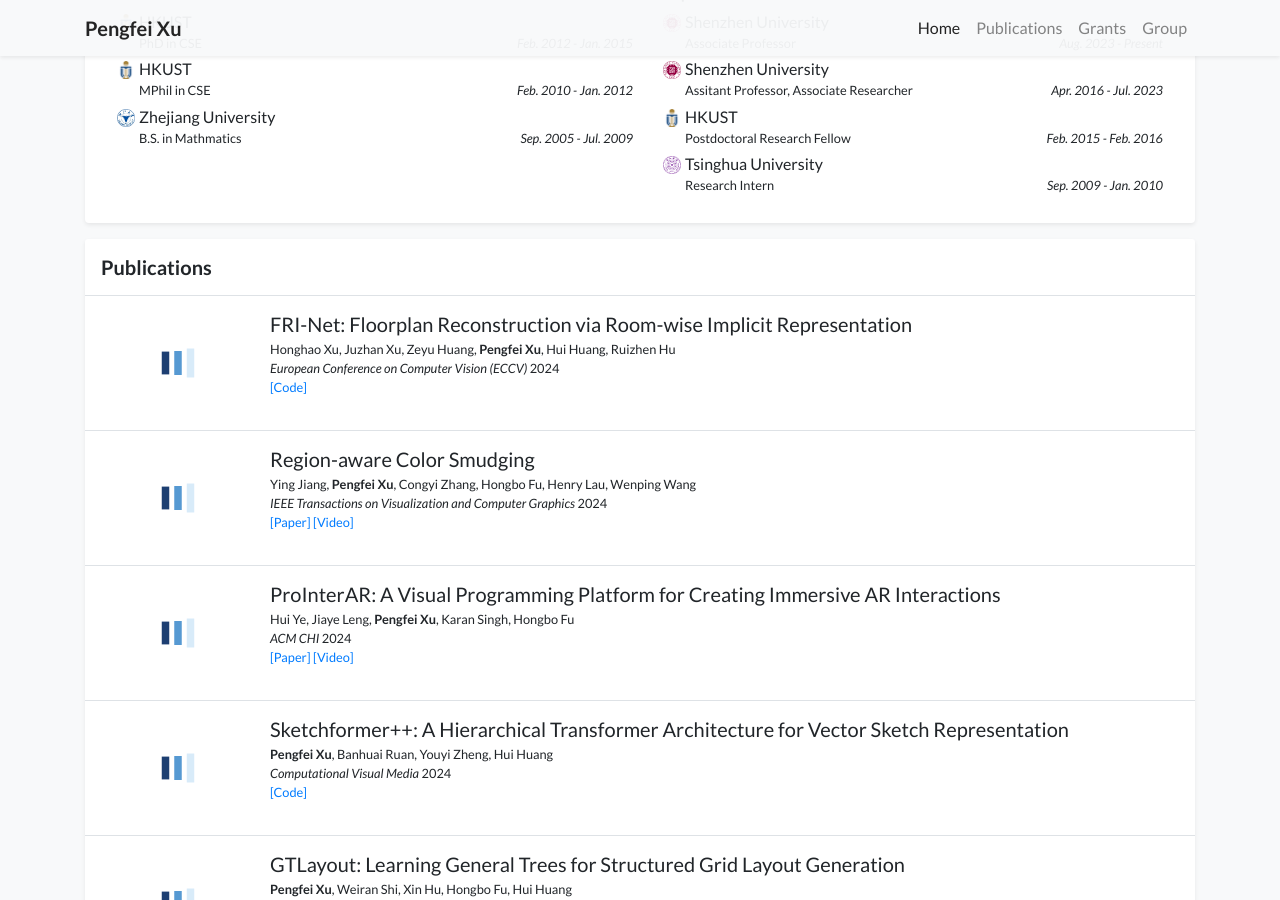
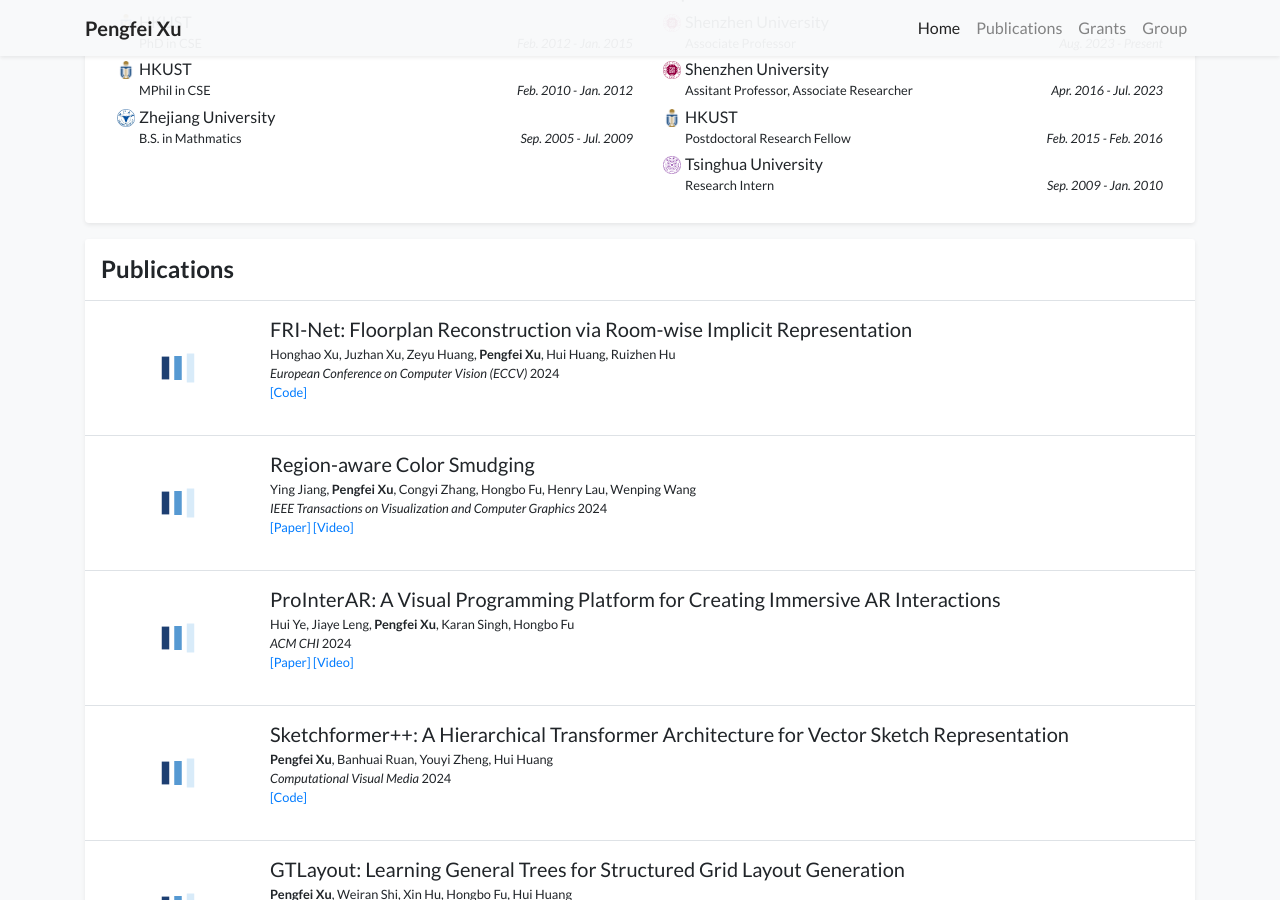
Before and after one commit to pengfeixu/pengfeixu.github.io, a Jekyll site: the page built from index.html, in a window 1280 px wide and 900 px high, scrolled down 762 px. Built offline with Jekyll 4.4.1, drawn with Linux system fonts in a browser that asks for light colours; a style sheet for code colours, icons or effects is not loaded.

Commit message:
Update publication_card.html

```diff
--- a/_includes/widgets/publication_card.html
+++ b/_includes/widgets/publication_card.html
@@ -1,8 +1,8 @@
 {% assign publications = include.publications %}
 <div class="my-3 p-0 bg-white shadow-sm rounded-sm">
-    <h5 class="border-bottom border-gray p-3 mb-0" id="Publications">
+    <h4 class="border-bottom border-gray p-3 mb-0" id="Publications">
         {{ include.title }}
-    </h5>
+    </h4>
 
     {% for item in publications %}
         {% include widgets/publication_item.html item=item %}
```
